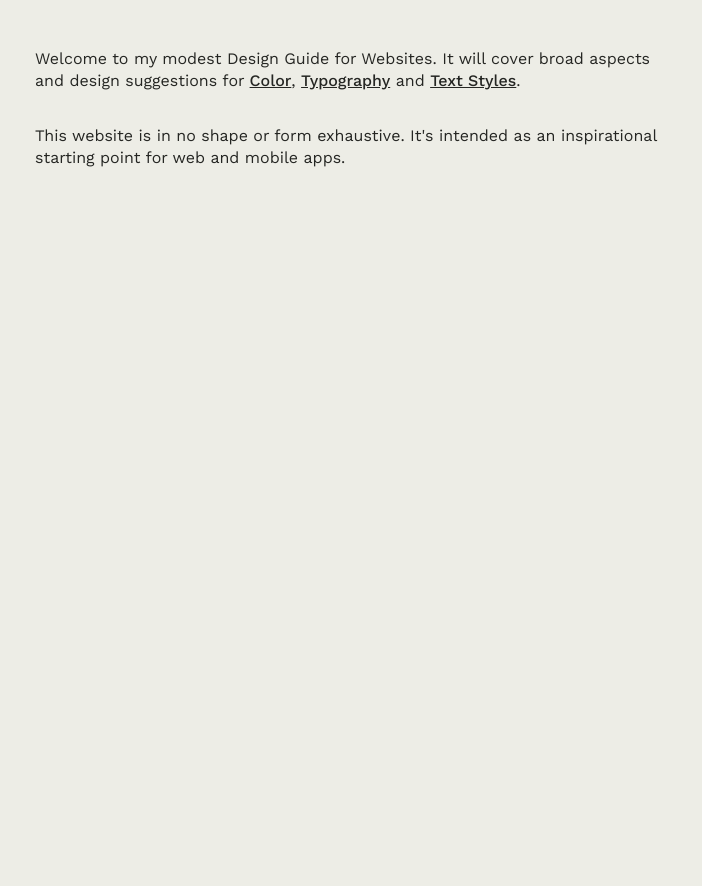
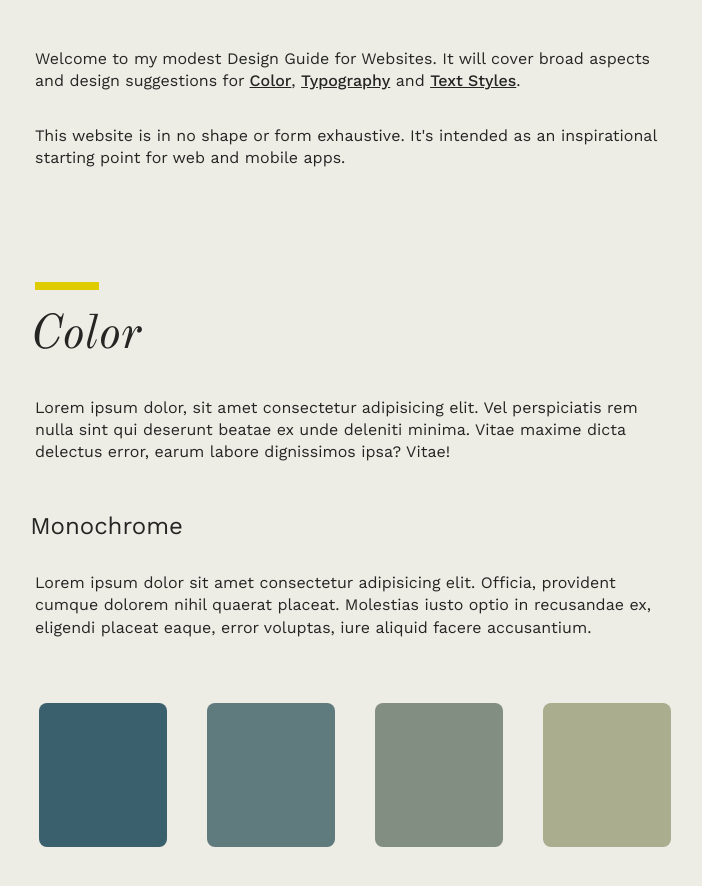
Before and after one commit to Burial98/Design-System, a plain HTML site: page index.html in a window 1280 px wide. Shown: the part 500-1386 px from the top of the page, without its empty margins (137-839 px from the left). Before the commit the page ends 800 px from the top, so only its background shows below. Drawn offline with nearby package versions, Linux system fonts and the light colour scheme.

Commit message:
commit_02
wip

```diff
--- a/index.html
+++ b/index.html
@@ -25,7 +25,6 @@
             </ul>
         </nav>
     </header>
-
     <main>
         <!-- Intro -->
         <section id="intro">
@@ -35,9 +34,91 @@
                 <h1 class="second-headline">System <span>.</span></h1>
                 <p>Welcome to my modest Design Guide for Websites. It will cover broad aspects and design suggestions for <strong>Color</strong>, <strong>Typography</strong> and <strong>Text Styles</strong>.</p>
                 <p>This website is in no shape or form exhaustive. It's intended as an inspirational starting point for web and mobile apps.</p>
+            </article>
+        </section>
+        <!-- Color Section -->
+        <section id="color">
+            <article>
+                <span class="banner"></span>
+                <h2 class="title">Color</h2>
+                <p>Lorem ipsum dolor, sit amet consectetur adipisicing elit. Vel perspiciatis rem nulla sint qui deserunt beatae ex unde deleniti minima. Vitae maxime dicta delectus error, earum labore dignissimos ipsa? Vitae!</p>
+                <h3 class="monochrome">Monochrome</h3>
+                <p>Lorem ipsum dolor sit amet consectetur adipisicing elit. Officia, provident cumque dolorem nihil quaerat placeat. Molestias iusto optio in recusandae ex, eligendi placeat eaque, error voluptas, iure aliquid facere accusantium.</p>
+
+                <!-- Color Animation -->
+
+                <ul class="list">
+                    <li>
+                        <div class="game">
+                            <div class="front-one">
+                            </div>
+                            <div class="back">
+                                <div class="color-info">
+                                    <p class="color-stat">#3A606E</p>
+                                </div>
+                            </div>
+                            <div class="background"></div>
+                        </div>
+                    </li>
+                    <li>
+                        <div class="game">
+                            <div class="front-two">
+                            </div>
+                            <div class="back">
+                                <div class="color-info">
+                                    <p class="color-stat">#607B7D</p>
+                                </div>
+                            </div>
+                            <div class="background"></div>
+                        </div>
+                    </li>
+                    <li>
+                        <div class="game">
+                            <div class="front-three">
+                            </div>
+                            <div class="back">
+                                <div class="color-info">
+                                    <p class="color-stat">#828E82</p>
+                                </div>
+                            </div>
+                            <div class="background"></div>
+                        </div>
+                    </li>
+                    <li>
+                        <div class="game">
+                            <div class="front-four">
+                            </div>
+                            <div class="back">
+                                <div class="color-info">
+                                    <p class="color-stat">#AAAE8E</p>
+                                </div>
+                            </div>
+                            <div class="background"></div>
+                        </div>
+                    </li>
+                </ul>
+
+
+
+
+
+
+
+
+
+
+
+
+
 
             </article>
         </section>
+        <br>
+        <br>
+        <br>
+        <br>
+        <br>
+        <br>
     </main>
 </body>
 </html>
--- a/styles.css
+++ b/styles.css
@@ -2,10 +2,14 @@
 * {
     margin: 0;
     padding: 0;
-    background-color: var(--back-primary-color);
     font-family: 'Work Sans', sans-serif;
     font-weight: 400;
     color: var(--text-dark-color);
+    z-index: 1;
+}
+
+body {
+    background-color: var(--back-primary-color);
 }
 
 html {
@@ -27,6 +31,7 @@ html {
     --text-dark-color: #252623;
     --brand-primary-color: #DECC00;
     --back-primary-color: #EDEDE6;
+    --br: 0.5em;
 }
 
 /* Navigation Styles */
@@ -67,7 +72,7 @@ nav a:after {
 }
 
 nav a:hover {
-    text-shadow: 0 0 .7px #333, 0 0 .7px #333, 0 0 .7px #333;;
+    text-shadow: 0 0 1px #333, 0 0 1px #333, 0 0 1px #333;
 }
 
 nav a:hover:after {
@@ -142,13 +147,147 @@ nav a:hover:after {
     margin: -1rem 0 0 0;
 }
 
-.headline p {
+p {
     margin: 2rem 2rem 0 2rem;
     line-height: 1.4;
-    max-width: 40rem;;
+    max-width: 40rem;
 }
 
 strong {
     font-weight: 500;
     text-decoration: underline;
 }
+
+/* Color Styles */
+#color {
+    max-width: 1000px;
+    margin: 7rem auto 0 auto;
+}
+
+.title {
+    box-sizing: inherit;
+    color: var(--text-dark-color);
+    display: block;
+    font-family: 'Old Standard TT', sans-serif;
+    font-size: 3rem;
+    margin: 3rem 0 0 1.7rem;
+}
+
+.monochrome {
+    box-sizing: inherit;
+    color: var(--text-dark-color);
+    display: block;
+    font-family: 'Work Sans', sans-serif;
+    font-size: 1.5rem;
+    margin: 3rem 0 0 1.7rem;
+}
+
+/* Monochrome Color */
+.game {
+    position: relative;
+    width: 12.5em;
+}
+
+.front-one {
+    background-color: #3a606e;
+    height: 9em;
+    width: 8em;
+    border-radius: var(--br);
+    z-index: 3;
+    margin-left: 2.25rem;
+    transition: 250ms;
+}
+
+.back {
+    opacity: 0;
+    position: absolute;
+    margin-left: 2rem;
+    bottom: 1rem;
+    background-color: none;
+    transition: 250ms cubic-bezier(.21, 1, .81, 1), opacity 100ms linear;
+}
+
+.color-stat p {
+    background-color:lightgray;
+    text-align: center;
+}
+
+.background {
+    background-color: lightgrey;
+    position: absolute;
+    top: 0;
+    bottom: 0;
+    left: 0;
+    right: 0;
+    transform: scale(.2, 1);
+    opacity: 0;
+    z-index: -1;
+    transition: 250ms cubic-bezier(.21, 1, .81, 1), opacity 100ms linear;
+    border-radius: var(--br);
+}
+
+.game:hover .front-one{
+    transform: translateY(-35%) scale(.8);
+}
+
+.game:hover .back{
+    opacity: 1;
+    transform: scale(1.4);
+    }
+
+.game:hover .background{
+    transform: scale(.8, 1.3);
+    opacity: 1;
+    }
+
+.front-two {
+    background-color: #607B7D;
+    height: 9em;
+    width: 8em;
+    border-radius: var(--br);
+    z-index: 3;
+    margin-left: 2.25rem;
+    transition: 250ms;
+}
+
+.game:hover .front-two{
+    transform: translateY(-35%) scale(.8);
+}
+
+.front-three {
+    background-color: #828E82;
+    height: 9em;
+    width: 8em;
+    border-radius: var(--br);
+    z-index: 3;
+    margin-left: 2.25rem;
+    transition: 250ms;
+}
+
+.game:hover .front-three{
+    transform: translateY(-35%) scale(.8);
+}
+
+.front-four {
+    background-color: #AAAE8E;
+    height: 9em;
+    width: 8em;
+    border-radius: var(--br);
+    z-index: 3;
+    margin-left: 2.25rem;
+    transition: 250ms;
+}
+
+.game:hover .front-four{
+    transform: translateY(-35%) scale(.8);
+}
+
+.list {
+    display: flex;
+    flex-direction: row;
+    flex-wrap: wrap;
+}
+
+.list > * {
+    margin: 4rem -2rem 0 0;
+}
```
